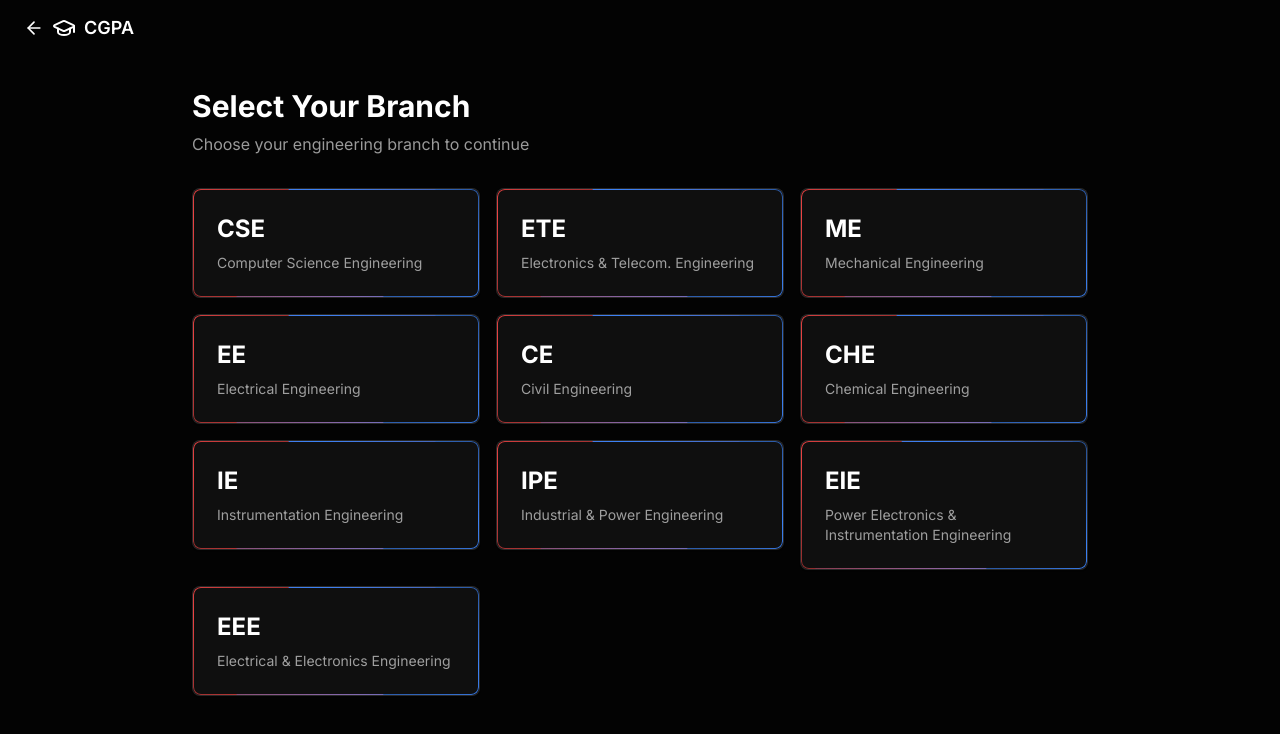
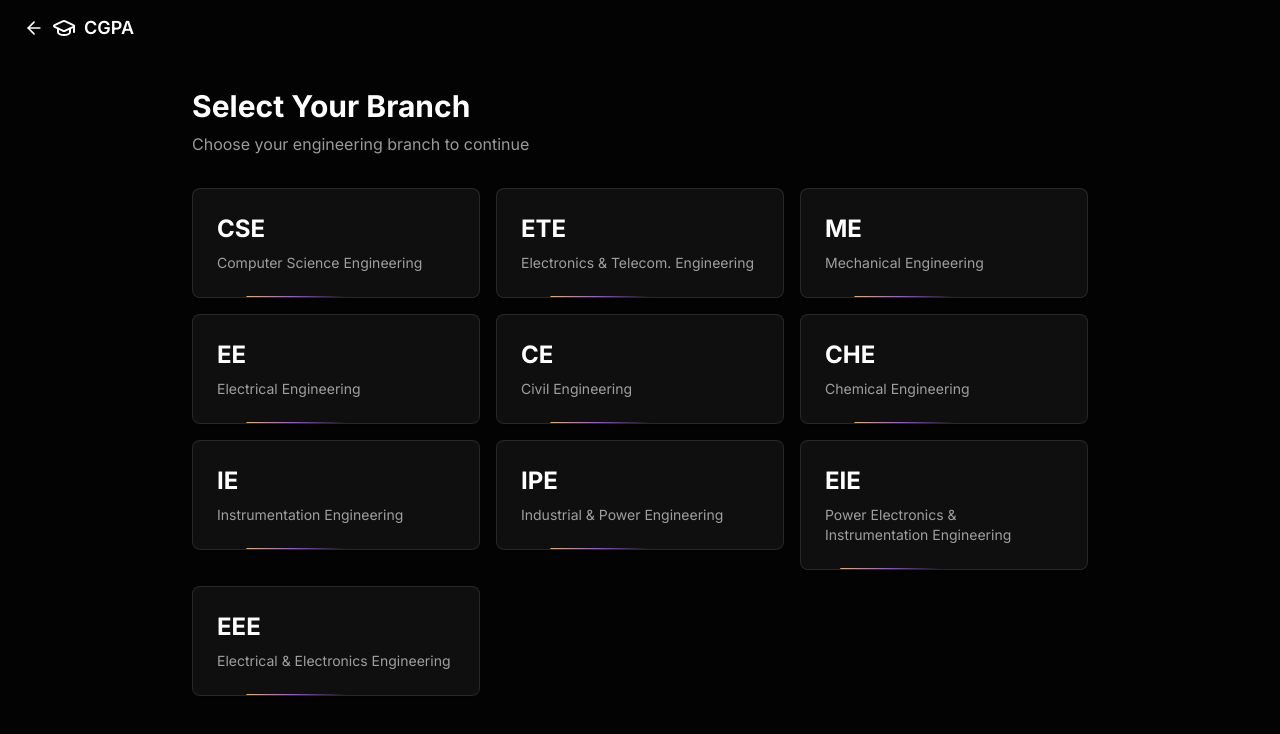
Before and after one commit to POBOROJO/CGPA, a Next.js app: page /branch in a window 1280 px wide. Shown: the top 734 px of the page. Built offline with nearby package versions, Linux system fonts and the light colour scheme; no server answers.

Commit message:
feat: update BorderBeam component properties for improved visual effect

```diff
--- a/app/branch/page.tsx
+++ b/app/branch/page.tsx
@@ -74,17 +74,7 @@ export default function BranchSelection() {
                     {branch.acronym}
                   </h3>
                   <p className="text-white/60 text-sm">{branch.name}</p>
-                  <BorderBeam
-                    duration={6}
-                    size={400}
-                    className="from-transparent via-red-500 to-transparent"
-                  />
-                  <BorderBeam
-                    duration={6}
-                    delay={3}
-                    size={400}
-                    className="from-transparent via-blue-500 to-transparent"
-                  />
+                  <BorderBeam duration={8} size={100} />
                 </Card>
               </motion.div>
             ))}
```
